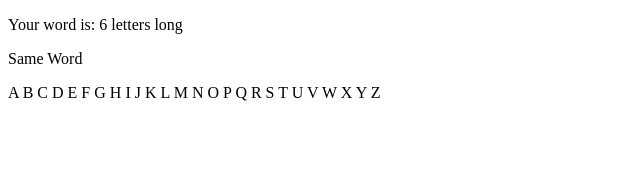
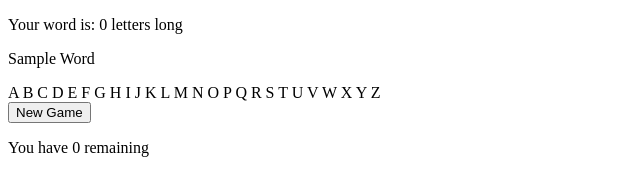
Before and after one commit to starscreamcohen/hangman, a plain HTML site: page index.html in a window 1280 px wide. Shown: the whole page, without its empty margins (0-640 px from the left). Drawn offline with nearby package versions, Linux system fonts and the light colour scheme.

Commit message:
creates the barebones layout for both sections

```diff
--- a/index.html
+++ b/index.html
@@ -7,8 +7,8 @@
 </head>
 <body>
 	<section id="user-section">
-		<p>Your word is: 6 letters long</p>
-		<p id="word">Same Word</p>
+		<p>Your word is: <span>0</span> letters long</p>
+		<p id="word">Sample Word</p>
 		<div id="letter-bank">
 			<span class="letter">A<span>
 			<span class="picked-letter">B<span>
@@ -39,6 +39,9 @@
 		</div>
 	</section>
 	<section id="results-section">
+		<button>New Game</button>
+		<div id="hangman"></div>
+		<p id="guesses">You have <span>0</span> remaining</p>
 
 	</section>
 </body>
```
